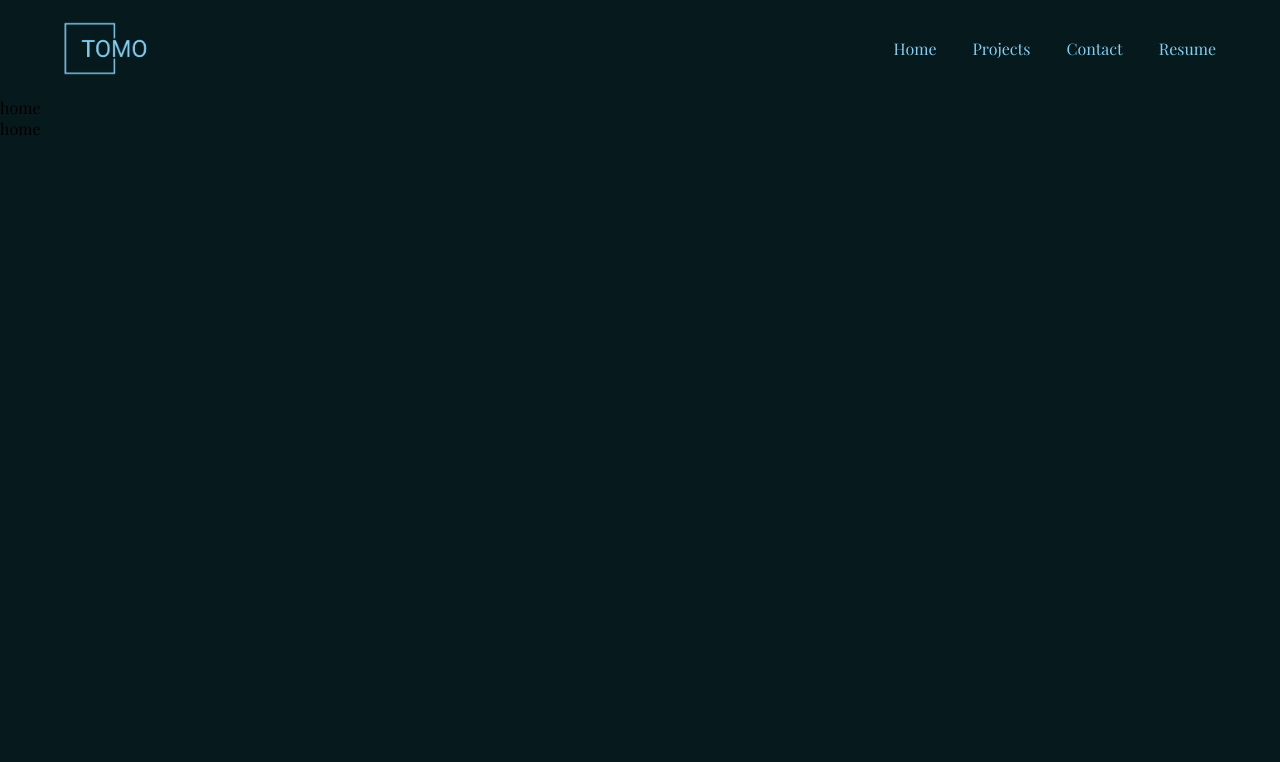
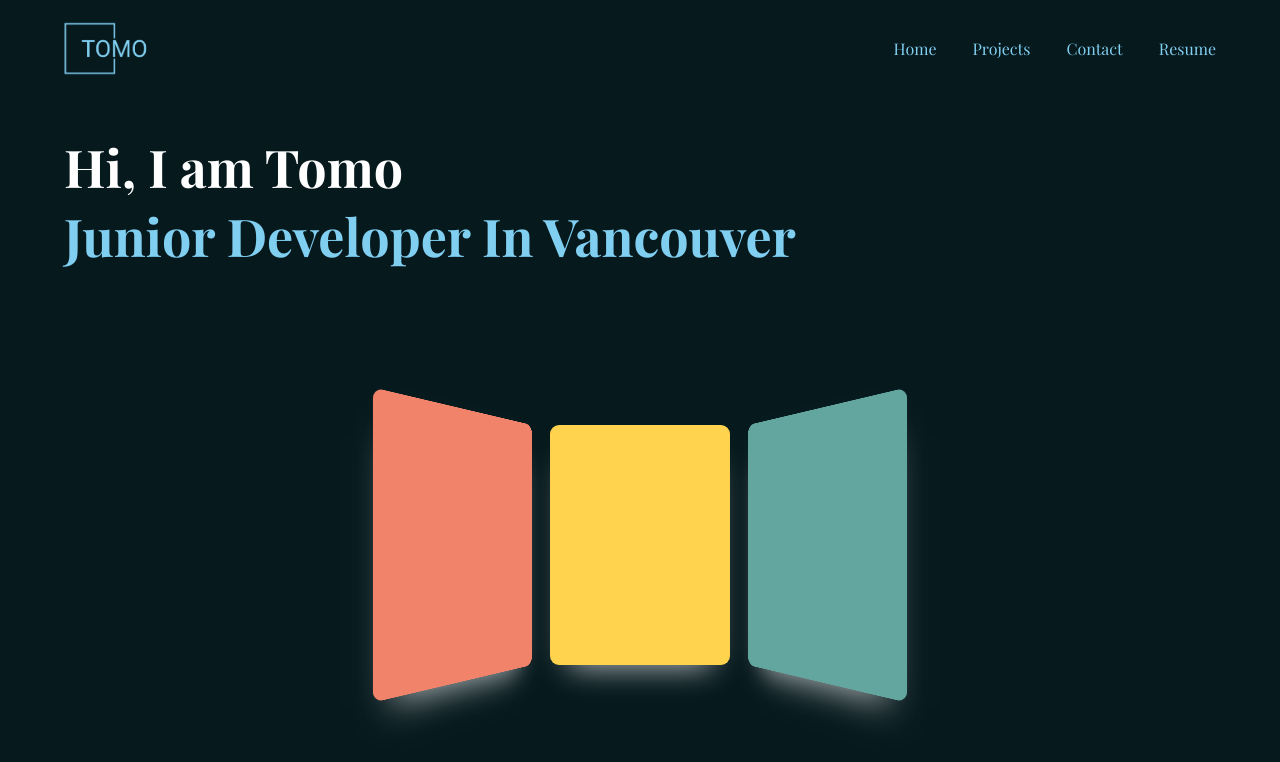
Before and after one commit to Tomo-ja/portfolio, a Next.js app: page / in a window 1280 px wide. Shown: the top 762 px of the page. Built offline with nearby package versions, Linux system fonts and the light colour scheme.

Commit message:
display cards

```diff
--- /dev/null
+++ b/components/GallerySection/galleryItem.styles.js
@@ -0,0 +1,35 @@
+import styled from "styled-components";
+import THEME from "../../styles/theme";
+
+
+const StyledGalleryItem = styled.article`
+
+	display: block;
+	width: 400px;
+	aspect-ratio: 0.75;
+	border-radius: ${THEME.radius.large};
+	background-color: ${props => props.bgColor};
+	transition: all 500ms cubic-bezier(0.4, 0, 0.2, 1);
+
+	position: relative;
+	box-shadow: 0px 40px 60px -38px rgba(255,255,255,0.75);
+
+
+	&.leftSide{
+		transform-origin: right;
+		transform: rotateY(45deg) scaleX(0.75);
+	}
+
+	&.rightSide {
+		transform-origin: left;
+		transform: rotateY(-45deg) scaleX(0.75);
+	}
+
+	&.center{
+		margin-inline: ${THEME.spacing.large};
+	}
+
+
+`
+
+export default StyledGalleryItem
--- /dev/null
+++ b/components/GallerySection/gallerySection.styles.js
@@ -0,0 +1,25 @@
+import styled from "styled-components";
+import THEME from "../../styles/theme";
+
+const StyledGallerySection = styled.section`
+
+	display: flex;
+	justify-content: center;
+	width: 100%;
+
+	perspective: 800px;
+
+	position: relative;
+	transform-style: preserve-3d;
+	transition: all 500ms cubic-bezier(0.4, 0, 0.2, 1);
+
+	&.zoomOut{
+		scale: 0.5;
+	}
+
+	&.zoomIn{
+		transform: translateY(-125px);
+	}
+`
+
+export default StyledGallerySection
--- /dev/null
+++ b/components/GallerySection/index.jsx
@@ -0,0 +1,33 @@
+import { useState } from "react";
+
+import StyledGallerySection from "./gallerySection.styles";
+import StyledGalleryItem from "./galleryItem.styles";
+import THEME from "../../styles/theme";
+
+
+const GallerySection = () => {
+
+	const [isZoom, setIsZoom] = useState(false)
+
+
+	return (
+		<StyledGallerySection
+			className={isZoom ? 'zoomIn' : 'zoomOut'}
+			onClick={() => setIsZoom(prev => !prev)}
+		>
+
+			<StyledGalleryItem bgColor={THEME.colors.lightRed} className={'leftSide'}>
+
+			</StyledGalleryItem>
+			<StyledGalleryItem bgColor={THEME.colors.yellow} className={'center'}>
+
+			</StyledGalleryItem>
+			<StyledGalleryItem bgColor={THEME.colors.blue} className={'rightSide'}>
+
+			</StyledGalleryItem>
+
+		</StyledGallerySection>
+	)
+}
+
+export default GallerySection
--- a/pages/index.js
+++ b/pages/index.js
@@ -1,5 +1,8 @@
 import Head from 'next/head'
 import Image from 'next/image'
+
+import GallerySection from '../components/GallerySection'
+
 import StyledMain from '../styles/main.styles'
 
 const Home = () => {
@@ -10,9 +13,13 @@ const Home = () => {
         <link rel='icon' href='/favicon.ico'/>
       </Head>
       <StyledMain>
-        home
+        <h1>Hi, I am Tomo<br />
+          <span className='blue'>Junior Developer In Vancouver </span>
+        </h1>
+
+        <GallerySection />
+
       </StyledMain>
-      home
     </div>
   )
 }
--- a/styles/main.styles.js
+++ b/styles/main.styles.js
@@ -1,8 +1,29 @@
 import styled from "styled-components";
-import theme from "./theme";
+import THEME from "./theme";
 
 
 const StyledMain = styled.main `
+
+	width: 90%;
+	max-width: 1220px;
+	margin: auto;
+
+	color: ${THEME.colors.white};
+
+	h1{
+		font-size: ${THEME.fontSize.xxLarge};
+	}
+
+	span.blue{
+		color: ${THEME.colors.lightBlue};
+	}
+
+	@media only screen and (max-width: 565px)  {
+		h1{
+			font-size: ${THEME.fontSize.xLarge};
+		}
+  }
+
 `
 
 export default StyledMain
--- a/styles/theme.js
+++ b/styles/theme.js
@@ -27,9 +27,9 @@ const THEME = {
 		},
 	radius:
 		{
-			small: '2.5px',
-			default: '5px',
-			large: '10px',
+			small: '5px',
+			default: '10px',
+			large: '18px',
 			full: '50%'
 		}
 }
```
